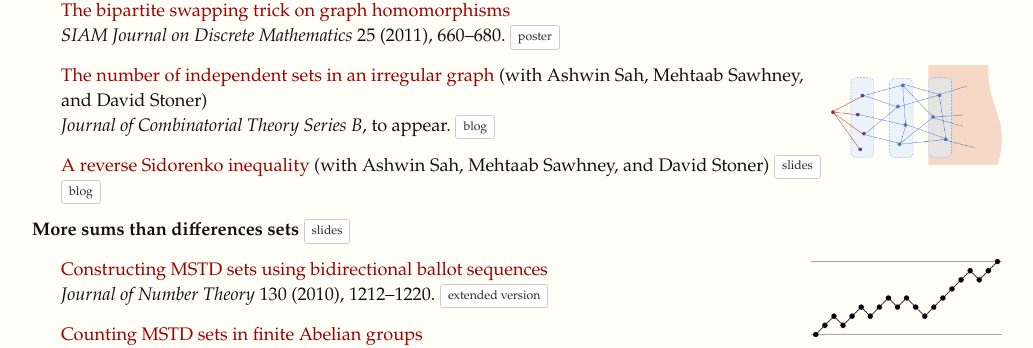
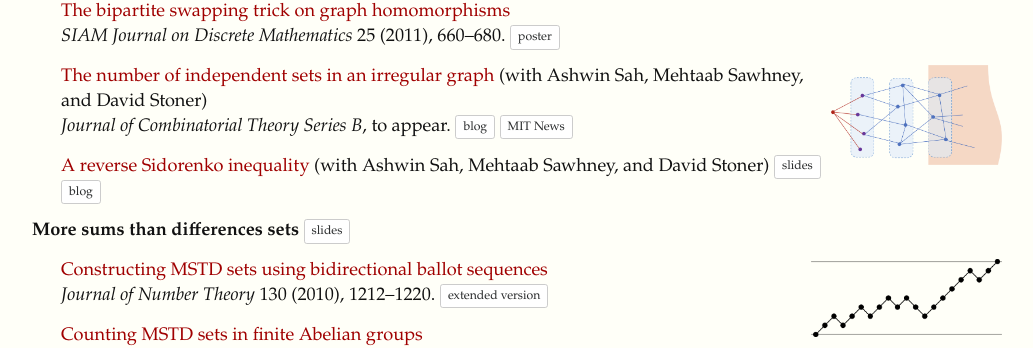
Before and after one commit to yufeizhao/yufeizhao.github.io, a Jekyll site: the page built from research.md, in a window 1280 px wide and 900 px high, scrolled down 2208 px. Shown: the part 139-487 px from the top of the window, without its empty margins (123-1156 px from the left). Built offline with Jekyll 4.4.1, drawn with Linux system fonts in a browser that asks for light colours; nearby versions of some CDN libraries; formulas are drawn with MathJax 3.

Commit message:
mit news

```diff
--- a/research.md
+++ b/research.md
@@ -147,6 +147,7 @@ and
   [The number of independent sets in an irregular graph](https://arxiv.org/abs/1805.04021) (with Ashwin Sah, Mehtaab Sawhney, and David Stoner)  \\
   _Journal of Combinatorial Theory Series B_, to appear.
   <a class="btn btn-secondary btn-sm" href="https://yufeizhao.wordpress.com/2018/05/12/the-number-of-independent-sets-in-an-irregular-graph/">blog</a>
+  <a class="btn btn-secondary btn-sm" href="http://news.mit.edu/2019/mit-undergraduates-solve-combinatorics-problem-0225">MIT News</a>
 
 * [A reverse Sidorenko inequality](https://arxiv.org/abs/1809.09462) (with Ashwin Sah, Mehtaab Sawhney, and David Stoner) <a class="btn btn-secondary btn-sm" href="slides/reverse_sidorenko_slides.pdf">slides</a> <a class="btn btn-secondary btn-sm" href="https://yufeizhao.wordpress.com/2018/09/25/a-reverse-sidorenko-inequality/">blog</a>
 
```
